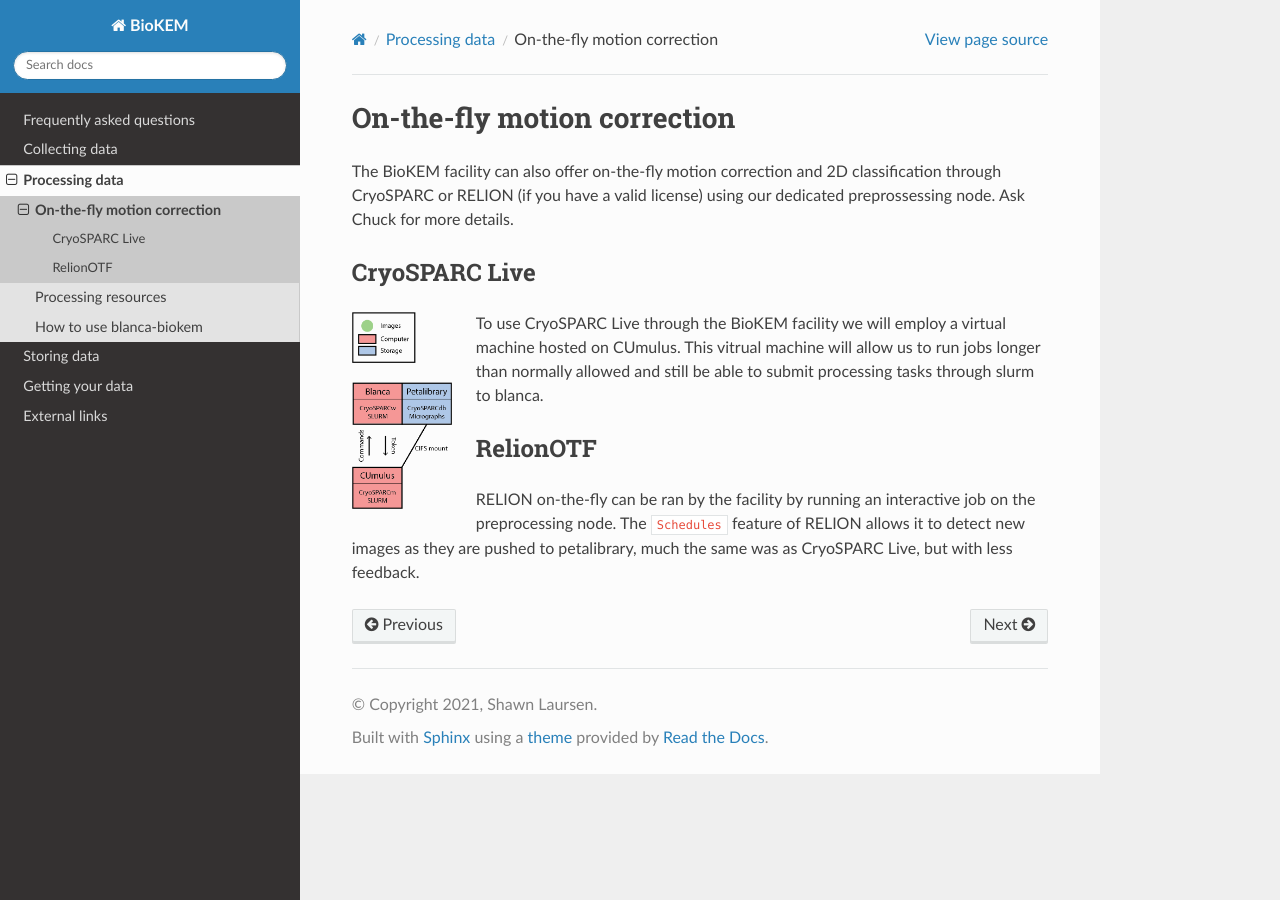
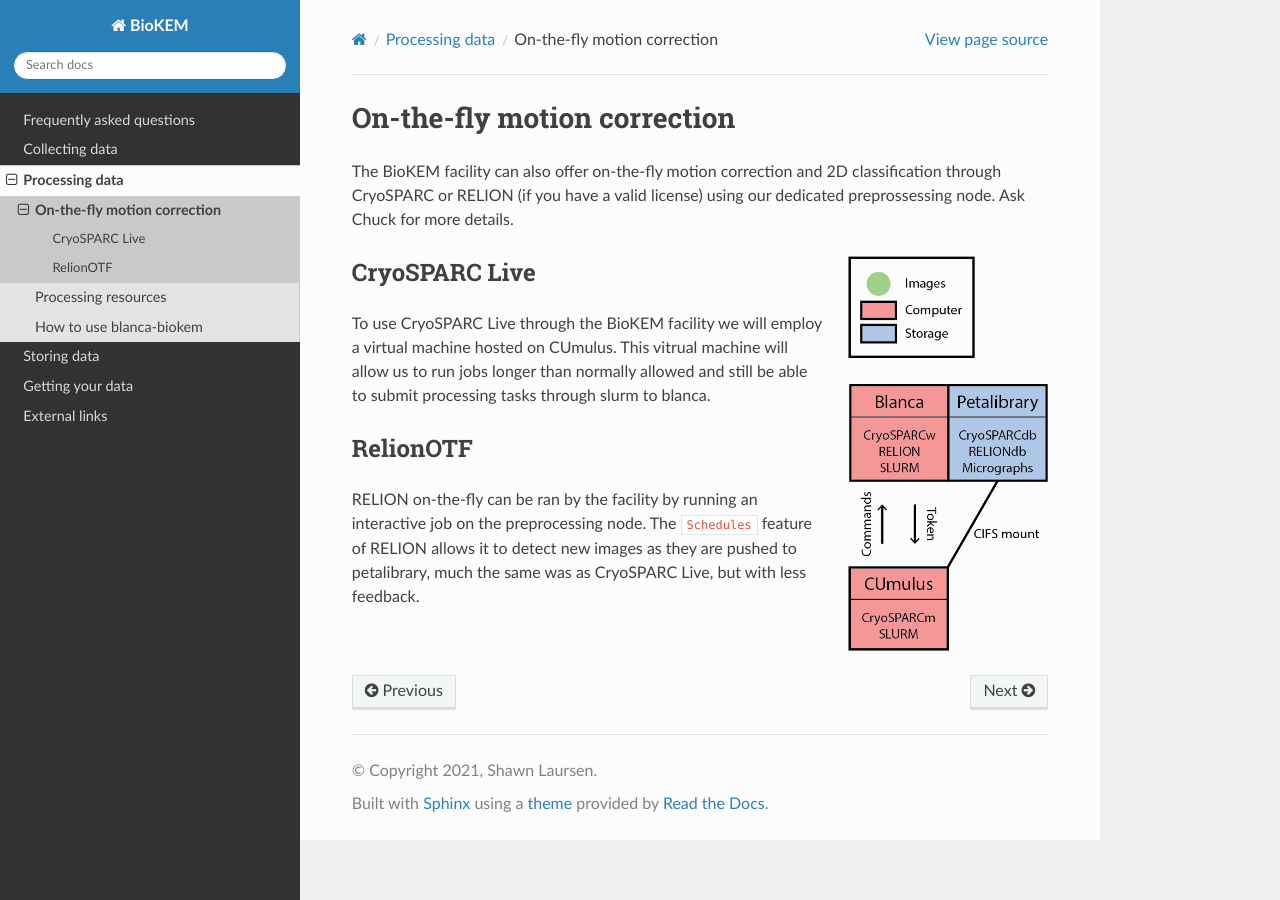
Before and after one commit to CU-BioKEM/user-guide, a Sphinx documentation site: the page built from docs/source/processing/otf_motion_correction.rst, in a window 1280 px wide. Built offline with Sphinx 7.4.7 and the Read the Docs theme 2.0.0, drawn with Linux system fonts in a browser that asks for light colours.

Commit message:
edited cryosparclive schem

```diff
--- a/docs/source/processing/otf_motion_correction.rst
+++ b/docs/source/processing/otf_motion_correction.rst
@@ -4,12 +4,12 @@
 through CryoSPARC or RELION (if you have a valid license) using our dedicated
 preprossessing node. Ask Chuck for more details.
 
+.. image:: ../images/schematic_cryosparclive.png
+   :width: 200
+   :align: right
+
 CryoSPARC Live
 --------------
-
-.. image:: ../images/schematic_cryosparclive.png
-   :width: 100
-   :align: left
 
 To use CryoSPARC Live through the BioKEM facility we will employ a virtual
 machine hosted on CUmulus. This vitrual machine will allow us to run jobs
```
Also changed, not shown: docs/source/images/schematic_cryosparclive.png.
